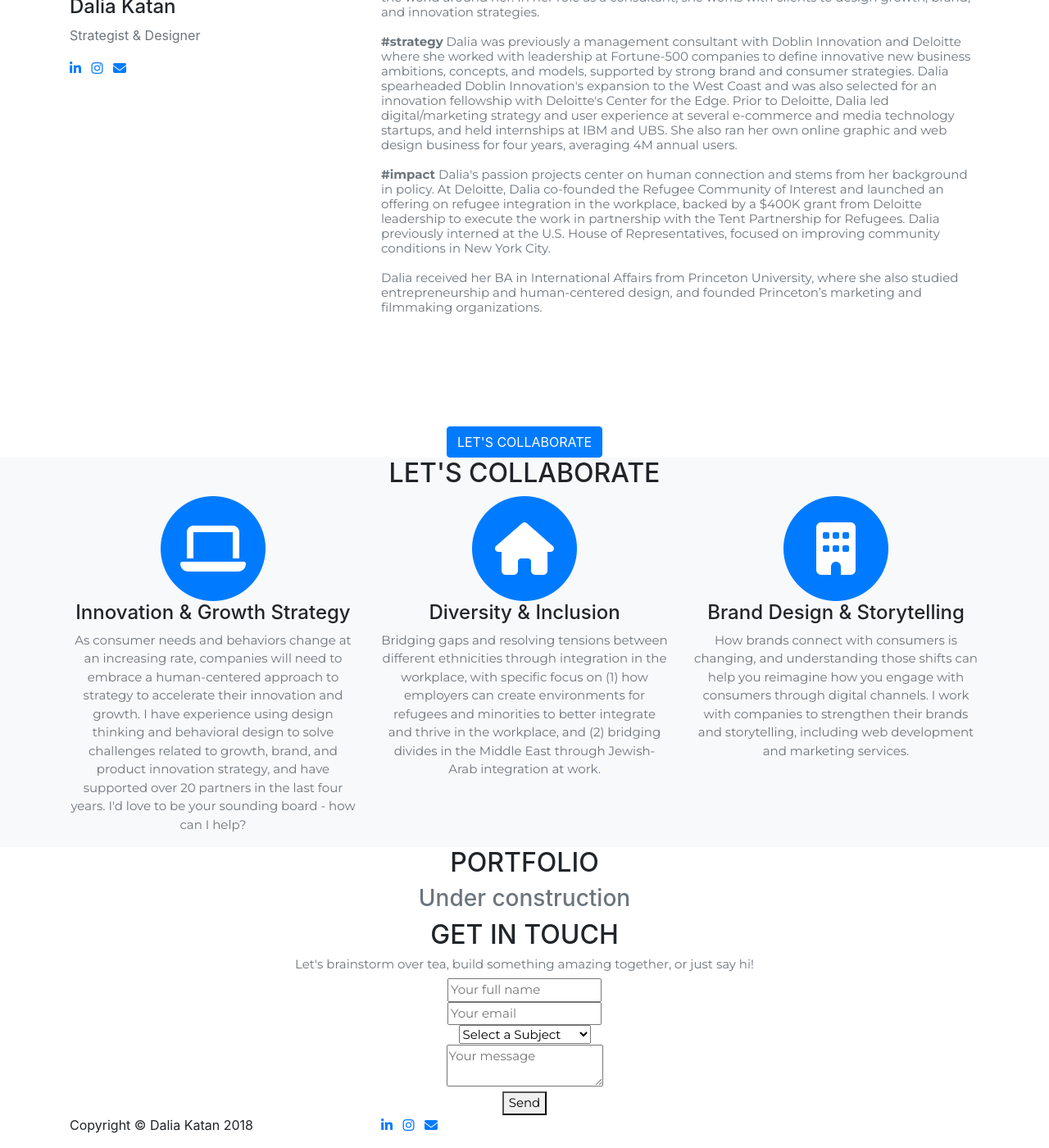
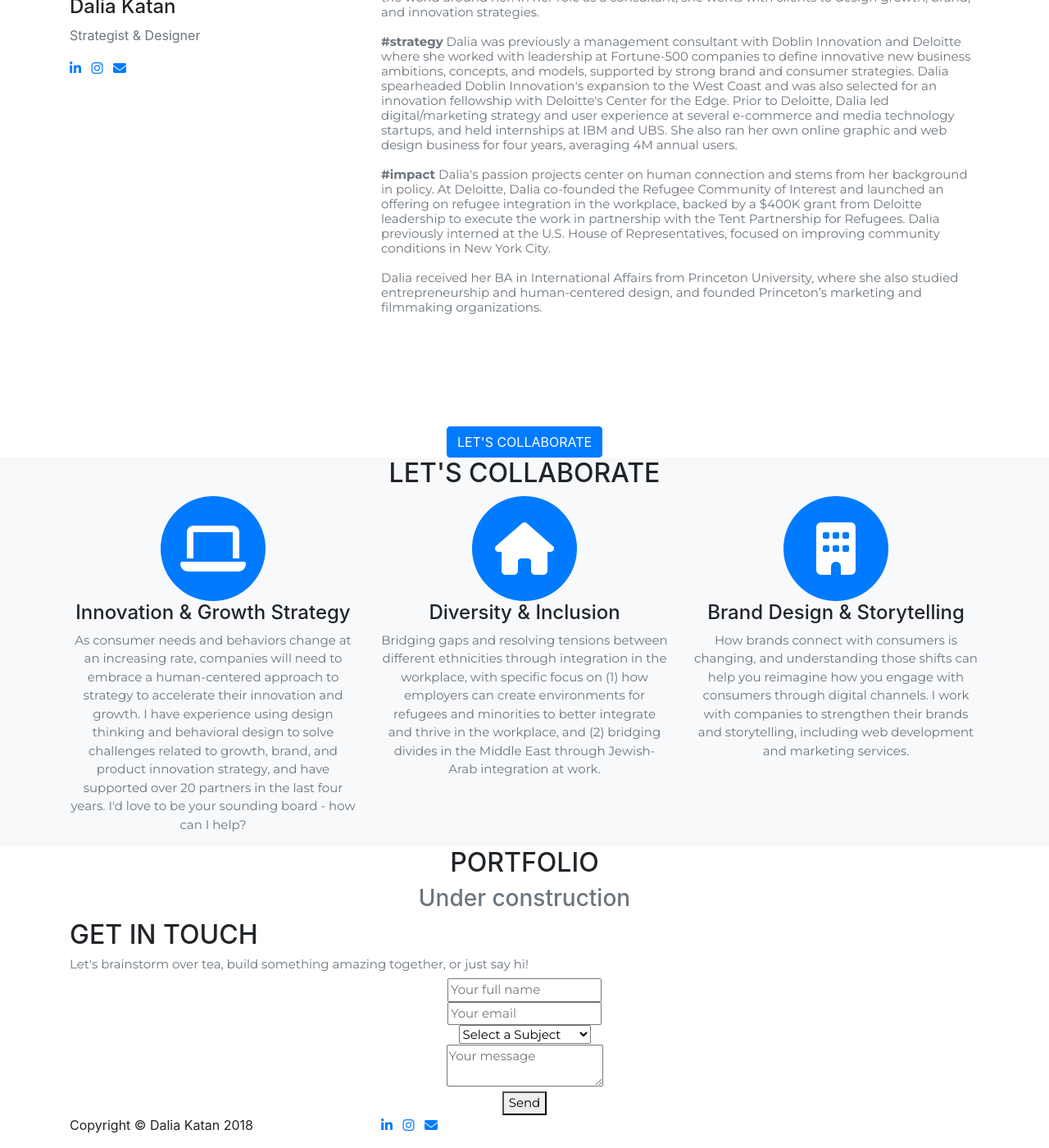
Before and after one commit to dalkat/dalkat.github.io, a Jekyll site: the page built from index.md, in a window 1280 px wide and 1400 px high, scrolled down 210 px. Shown: the whole window at 82% size. Built offline with Jekyll 4.4.1, drawn with Linux system fonts in a browser that asks for light colours; nearby versions of some CDN libraries; some web fonts are replaced; library files that are not in the unit come from our copies.

```diff
--- a/_layouts/home.html
+++ b/_layouts/home.html
@@ -131,7 +131,7 @@ layout: default
     <section id="contact">
       <div class="container">
         <div class="row">
-          <div class="col-lg-12 text-center">
+          <div class="col-lg-12 text-left">
             <h2 class="section-heading text-uppercase">{{ site.data.home.contact.heading }}</h2>
             <h3 class="section-subheading text-muted" style="font-size:15px; font-family:'Montserrat', 'Helvetica Neue', Helvetica, Arial, sans-serif; color:white;">{{ site.data.home.contact.subheading }}</h3>
           </div>
--- a/_sass/_contact.scss
+++ b/_sass/_contact.scss
@@ -4,6 +4,7 @@ section#contact {
   background-image: url('../img/contact-bg1.jpg');
   background-repeat: no-repeat;
   background-position: right;
+
   .section-heading {
     color: $white;
   }
--- a/_sass/_global.scss
+++ b/_sass/_global.scss
@@ -116,7 +116,7 @@ input[type="text"], input[type="email"] {
   font-family: 'Montserrat', 'Helvetica Neue', Helvetica, Arial, sans-serif;
   width: 100%;
   padding: 13px;
-  color: #fff;
+  color: #777777;
   font-size: 15px;
   outline: none;
   background-color:white;
@@ -147,7 +147,7 @@ textarea.contact {
   width: 100%;
   height:100px;
   padding: 13px;
-  color: #fff;
+  color: #777777;
   font-size: 15px;
   outline: none;
   background-color:white;
@@ -163,7 +163,7 @@ select.contact {
   font-family: 'Montserrat', 'Helvetica Neue', Helvetica, Arial, sans-serif;
   width: 100%;
   padding: 13px;
-  color: #fff;
+  color: #777777;
   font-size: 15px;
   outline: none;
   background-color:white;
```
